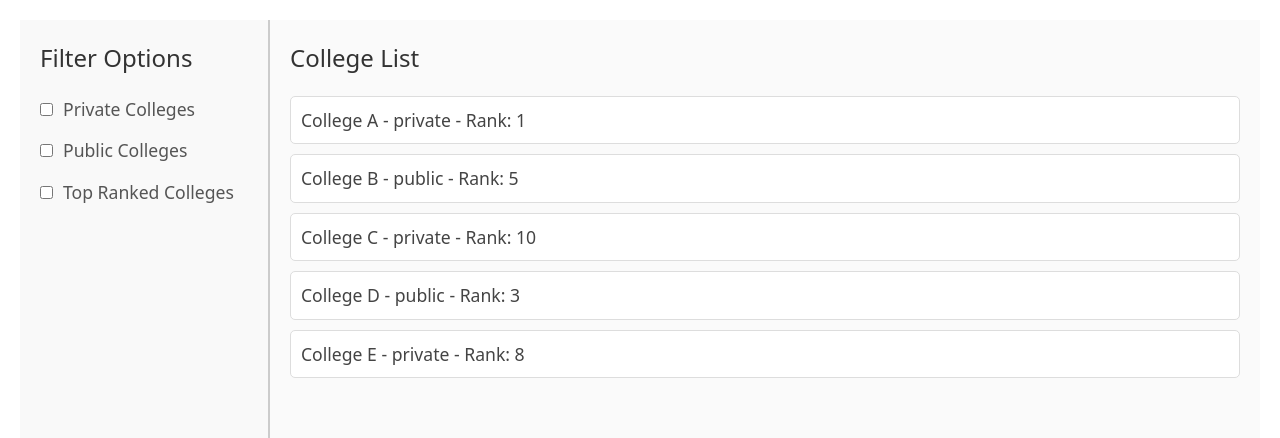
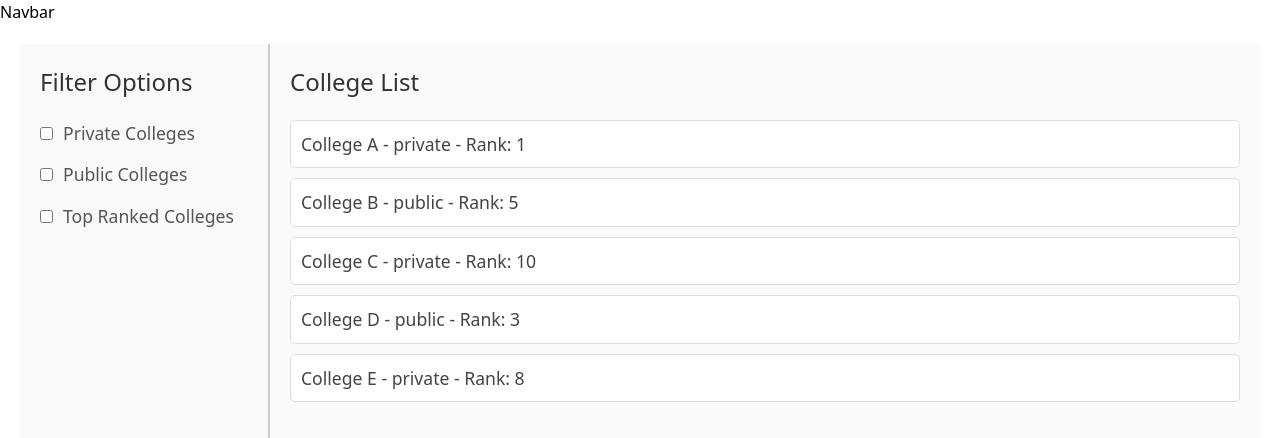
Before and after one commit to shankarsan-dev/college-finder, a React (Vite) app: page / in a window 1280 px wide. Shown: the top 438 px of the page. Built offline with nearby package versions, Linux system fonts and the light colour scheme.

Commit message:
navbar added

```diff
--- a/src/App.jsx
+++ b/src/App.jsx
@@ -2,16 +2,18 @@
 import React from 'react';
 import { BrowserRouter, Route, Routes } from "react-router-dom";
 import Home from './components/Home';
+import Navbar from './components/Navbar';
 import './index.css';
 
 
 const App = () => {
   return (
    <>
-
+   <Navbar/>
    <BrowserRouter>
       <Routes>
         <Route path="/" element={<Home/>}/>
+
 
 
       </Routes>
--- /dev/null
+++ b/src/components/Navbar.jsx
@@ -0,0 +1,11 @@
+import React from 'react'
+
+const Navbar = () => {
+  return (
+    <div>
+      Navbar
+    </div>
+  )
+}
+
+export default Navbar
```
